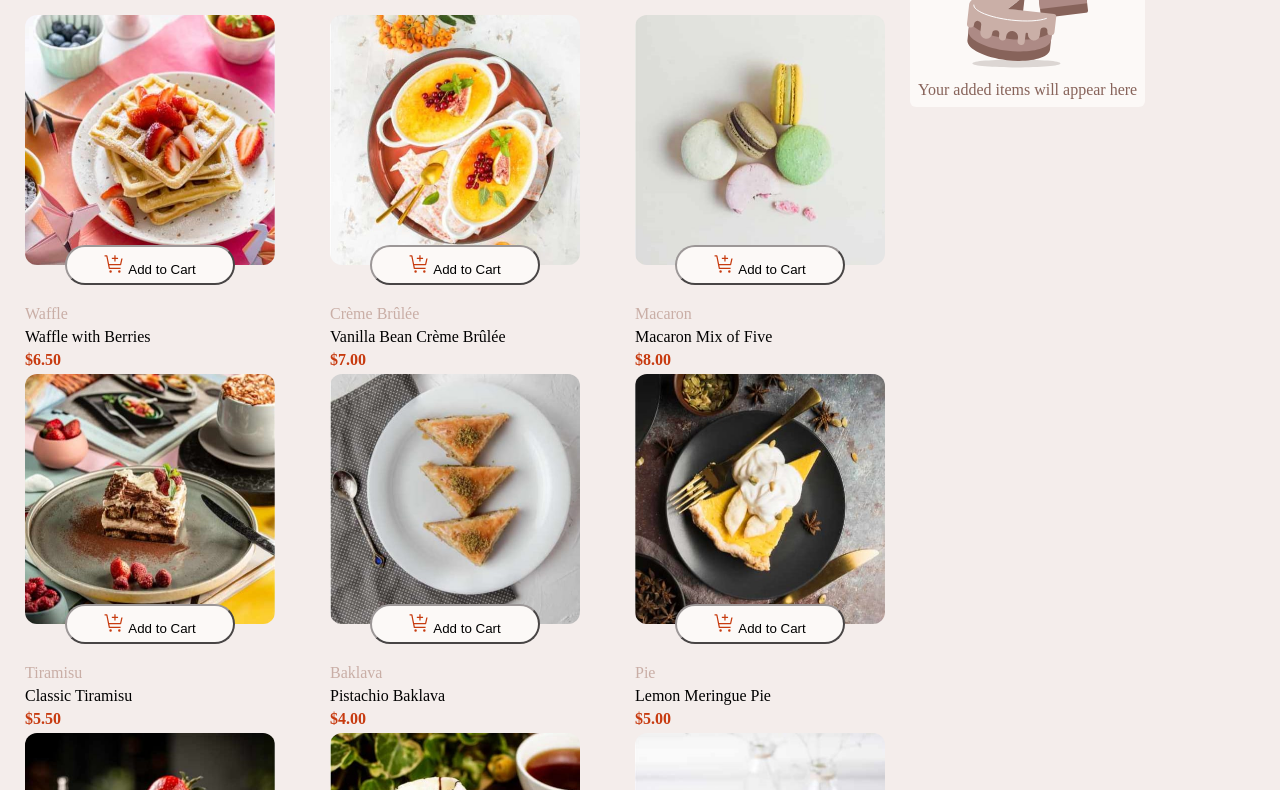
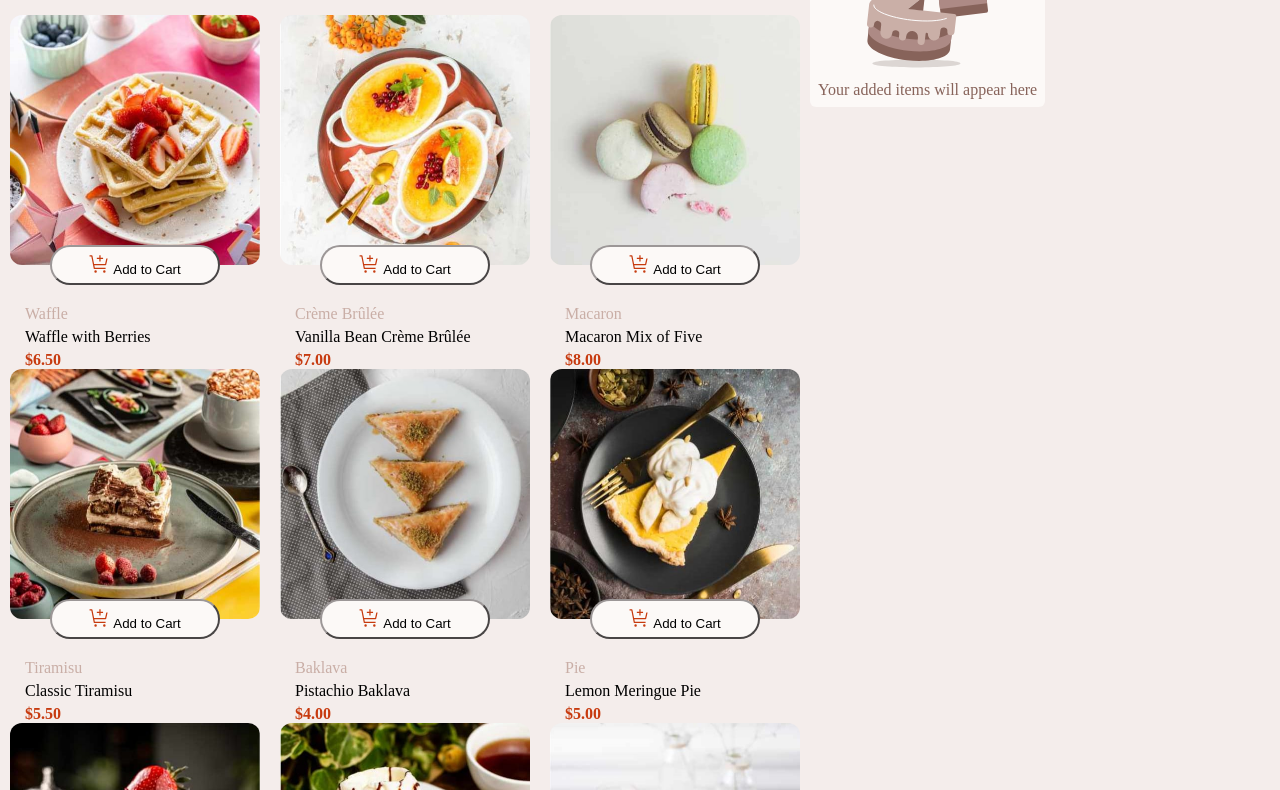
Before and after one commit to fleeee1/product-list, a plain HTML site: page index.html in a window 1280 px wide. Shown: the part 117-907 px from the top of the page. Drawn offline with Linux system fonts and the light colour scheme.

Commit message:
reduce spacing in dessert-container

```diff
--- a/styles.css
+++ b/styles.css
@@ -31,8 +31,8 @@ h1 {
 
 .dessert-container {
     display: grid;
-    grid-template-columns: 300px 300px 300px;
-    gap: 5px;
+    grid-template-columns: 270px 270px 270px;
+
 }
 
 #waffle-all {
```
